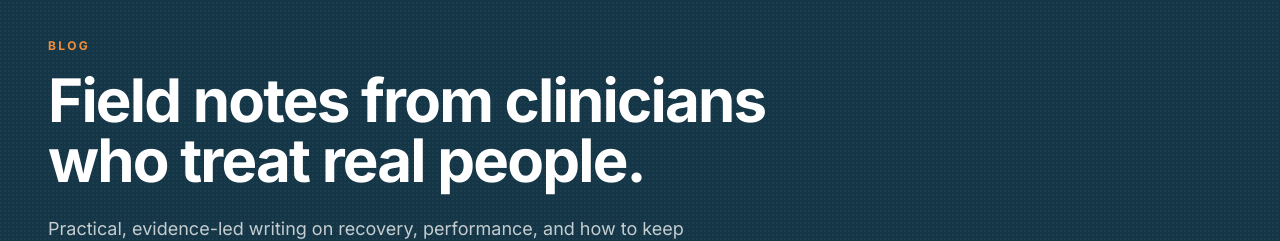
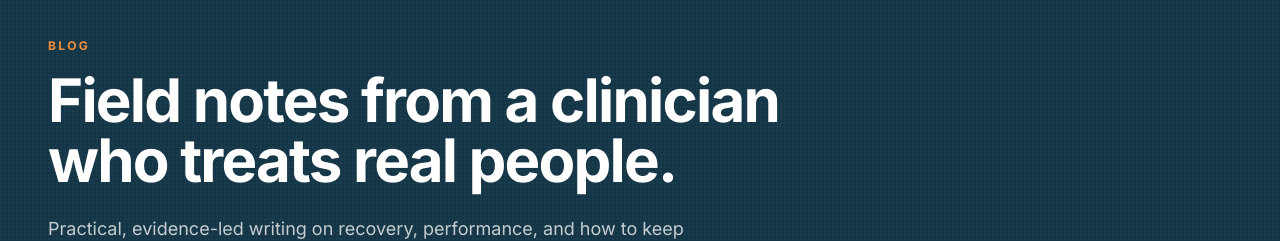
Before and after one commit to brian23662/upward_physio3, a Next.js app: page /blog in a window 1280 px wide. Shown: the part 122-363 px from the top of the page. Built offline with nearby package versions, Linux system fonts and the light colour scheme.

Commit message:
Blog index: solo-practice voice (clinicians -> a clinician)

```diff
--- a/app/(site)/blog/page.tsx
+++ b/app/(site)/blog/page.tsx
@@ -7,7 +7,7 @@ import Reveal from "@/components/Reveal";
 export const metadata = {
   title: "Blog",
   description:
-    "Insights from Upward Physio's clinicians on recovery, performance, prevention, and movement.",
+    "Field notes from DJ Keim, DPT — practical, evidence-led writing on recovery, performance, prevention, and movement.",
 };
 
 function formatDate(iso: string) {
@@ -35,7 +35,7 @@ export default function BlogPage() {
               className="mt-4 max-w-3xl text-4xl font-bold tracking-tight text-white sm:text-5xl lg:text-6xl"
               style={{ letterSpacing: "-0.03em" }}
             >
-              Field notes from clinicians who treat real people.
+              Field notes from a clinician who treats real people.
             </h1>
             <p className="mt-6 max-w-2xl text-lg leading-relaxed text-white/75">
               Practical, evidence-led writing on recovery, performance, and how
```
